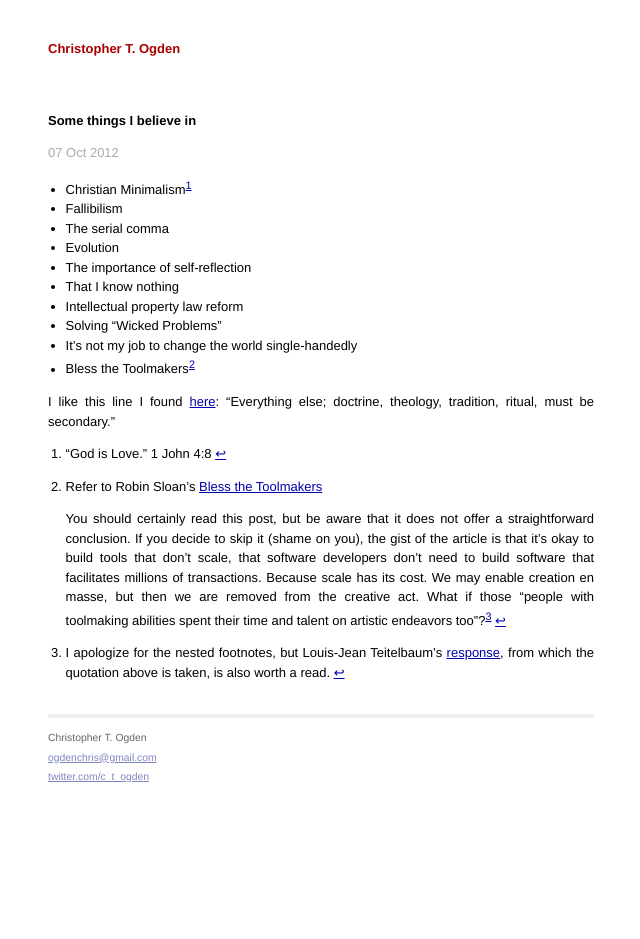
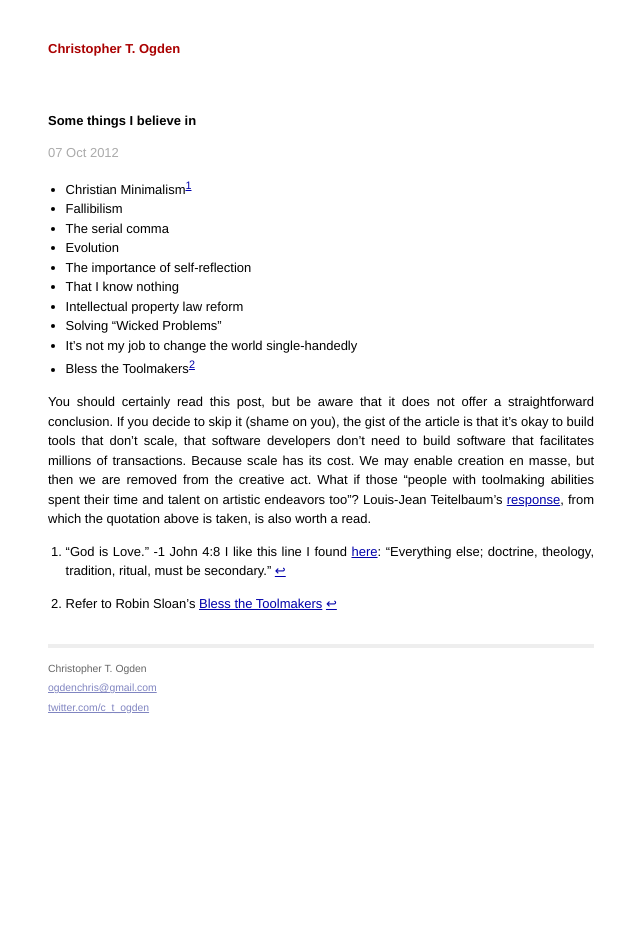
Before and after one commit to ctogden/ctogden.github.io, a Jekyll site: the page built from _posts/articles/2012-10-07-some-beliefs.md, in a window 1280 px wide. Shown: the whole page, without its empty margins (319-959 px from the left). Built offline with Jekyll 4.4.1, drawn with Linux system fonts in a browser that asks for light colours.

Commit message:
Smart quotes in some beliefs post

```diff
--- a/_posts/articles/2012-10-07-some-beliefs.md
+++ b/_posts/articles/2012-10-07-some-beliefs.md
@@ -11,15 +11,12 @@
 * That I know nothing
 * Intellectual property law reform
 * Solving "Wicked Problems"
-* It's not my job to change the world single-handedly
+* It’s not my job to change the world single-handedly
 * Bless the Toolmakers[^2]
 
-[^1]: "God is Love." 1 John 4:8
+[^1]: "God is Love." -1 John 4:8
+    I like this line I found [here](http://www.winternet.com/~swezeyt/bible/cmin/cminMain.htm): "Everything else; doctrine, theology, tradition, ritual, must be secondary."
 
-I like this line I found [here](http://www.winternet.com/~swezeyt/bible/cmin/cminMain.htm): "Everything else; doctrine, theology, tradition, ritual, must be secondary."
-
-[^2]: Refer to Robin Sloan's [Bless the Toolmakers](http://snarkmarket.com/2011/7320)
-
-	You should certainly read this post, but be aware that it does not offer a straightforward conclusion.  If you decide to skip it (shame on you), the gist of the article is that it's okay to build tools that don't scale,   that software developers don't need to build software that facilitates millions of transactions.  Because scale has its cost.  We may enable creation en masse, but then we are removed from the creative act.  What if those "people with toolmaking abilities spent their time and talent on artistic endeavors too"?[^3]
-
-[^3]: I apologize for the nested footnotes, but Louis-Jean Teitelbaum's [response](http://ljt.meidosem.com/post/9795254025/bless-the-toolreaders), from which the quotation above is taken, is also worth a read.
+[^2]: Refer to Robin Sloan’s [Bless the Toolmakers](http://snarkmarket.com/2011/7320)
+> You should certainly read this post, but be aware that it does not offer a straightforward conclusion.  If you decide to skip it (shame on you), the gist of the article is that it’s okay to build tools that don’t scale, that software developers don’t need to build software that facilitates millions of transactions.  Because scale has its cost.  We may enable creation en masse, but then we are removed from the creative act.  What if those "people with toolmaking abilities spent their time and talent on artistic endeavors too"?
+    Louis-Jean Teitelbaum’s [response](http://ljt.meidosem.com/post/9795254025/bless-the-toolreaders), from which the quotation above is taken, is also worth a read.
```
